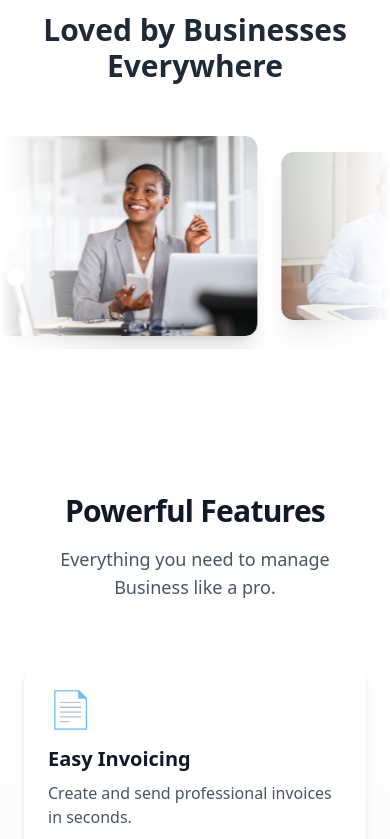
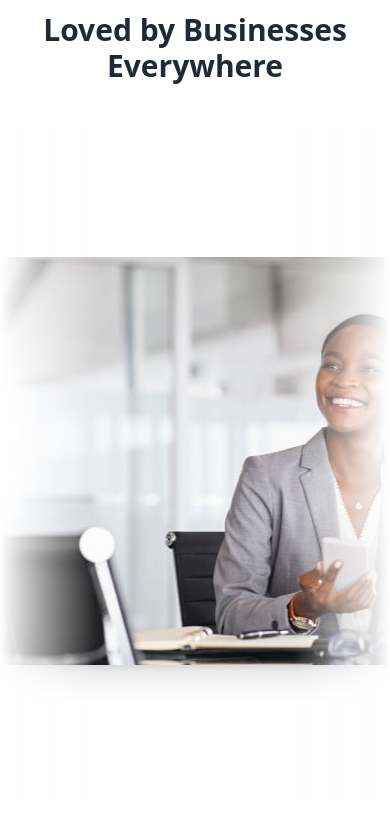
Before and after one commit to Ademolah/QuickInvoiceFrontend, a React (Create React App) app: page / in a window 390 px wide. Shown: the part 1000-1839 px from the top of the page. Built offline with nearby package versions, Linux system fonts and the light colour scheme.

Commit message:
fixed mobile slider view

```diff
--- a/src/components/sections/PeopleSlider.jsx
+++ b/src/components/sections/PeopleSlider.jsx
@@ -1,30 +1,45 @@
 import React, { useEffect, useState } from "react";
 const PeopleSlider = () => {
   const [images, setImages] = useState([]);
-
   useEffect(() => {
-    const total = 10;
+    const total = 10; // number of images
     const imgs = [];
     for (let i = 1; i <= total; i++) {
       imgs.push(`/people/img${i}.jpg`);
     }
     setImages(imgs);
   }, []);
+  const extendedImages = [...images, ...images, ...images];
+  // tripled for smooth mobile scrolling
   return (
     <div className="w-full py-16 bg-white select-none">
       <h2 className="text-center text-3xl md:text-4xl font-bold text-gray-800 mb-10">
         Loved by Businesses Everywhere
       </h2>
       <div className="relative overflow-hidden">
-        {/* Sliding row */}
-        <div className="flex animate-scrollSlide gap-6 items-center">
-          {[...images, ...images].map((img, idx) => (
+        <div
+          className="
+            flex
+            animate-scrollSlide
+            gap-6
+            items-center
+            whitespace-nowrap
+          "
+        >
+          {extendedImages.map((img, idx) => (
             <div
               key={idx}
-              className="rounded-xl overflow-hidden shadow-xl
-                         transition-transform duration-700 hover:scale-105"
+              className="
+                flex-none
+                rounded-xl
+                overflow-hidden
+                shadow-xl
+                transition-transform
+                duration-700
+                hover:scale-105
+              "
               style={{
-                minWidth: "300px",  // keeps images nice and wide
+                minWidth: "260px",    // mobile: wide enough to create long row
                 height: "auto",
               }}
             >
@@ -32,21 +47,18 @@ const PeopleSlider = () => {
                 src={img}
                 alt="business-person"
                 className="w-full h-full object-cover"
-                style={{
-                  borderRadius: "12px",
-                }}
+                style={{ borderRadius: "12px" }}
               />
             </div>
           ))}
         </div>
         {/* Left Fade */}
-        <div className="absolute top-0 left-0 w-32 h-full bg-gradient-to-r from-white to-transparent pointer-events-none"></div>
+        <div className="absolute top-0 left-0 w-24 md:w-40 h-full bg-gradient-to-r from-white to-transparent pointer-events-none"></div>
         {/* Right Fade */}
-        <div className="absolute top-0 right-0 w-32 h-full bg-gradient-to-l from-white to-transparent pointer-events-none"></div>
+        <div className="absolute top-0 right-0 w-24 md:w-40 h-full bg-gradient-to-l from-white to-transparent pointer-events-none"></div>
       </div>
     </div>
   );
 };
 
-
 export default PeopleSlider;
--- a/src/index.css
+++ b/src/index.css
@@ -30,11 +30,11 @@ code {
     transform: translateX(0);
   }
   100% {
-    transform: translateX(-50%);
+    transform: translateX(-33.33%);
   }
 }
 .animate-scrollSlide {
-  animation: scrollSlide 30s linear infinite;
+  animation: scrollSlide 40s linear infinite;
 }
 
 
```
